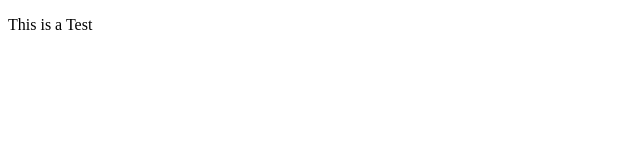
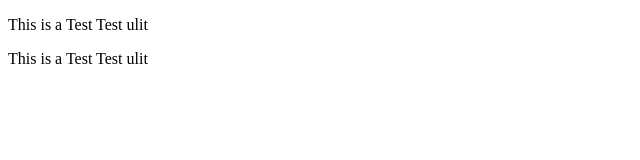
Before and after one commit to joenhel-arcilla/TestGitProject, a plain HTML site: page index.html in a window 1280 px wide. Shown: the whole page, without its empty margins (0-640 px from the left). Drawn offline with Linux system fonts and the light colour scheme.

Commit message:
added <p> tag

```diff
--- a/index.html
+++ b/index.html
@@ -7,7 +7,11 @@
     <body>
         <p>
             This is a Test
+			Test ulit
         </p>
-
+		<p>
+            This is a Test
+			Test ulit
+        </p>
     </body>
 </html>
```
